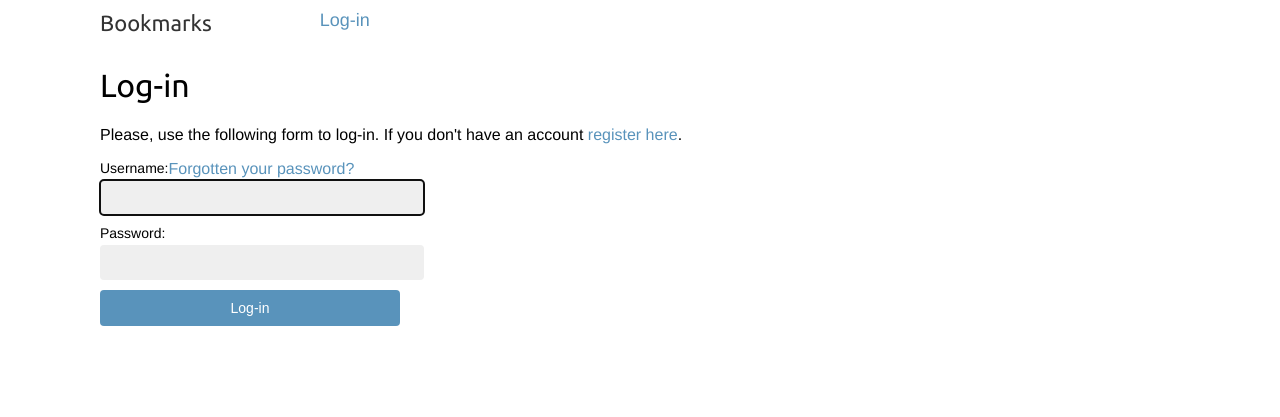
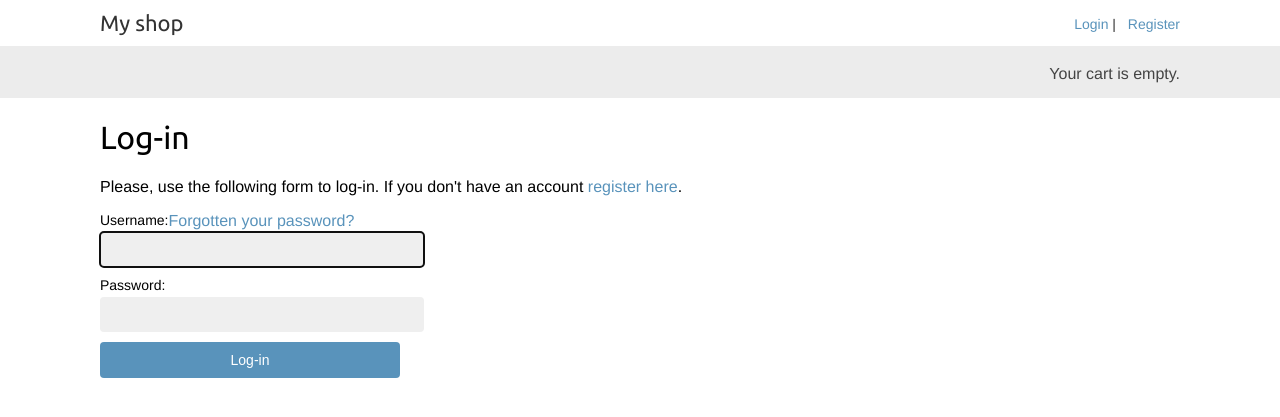
Before and after one commit to TheRoroBR/ecomm, a Django app: page /account/login/ in a window 1280 px wide. Shown: the top 417 px of the page. Run offline with Django 5.2, Linux system fonts and the light colour scheme; parts of the project's set-up code (start-up, migrations or seed data) failed here and were passed over.

Commit message:
o que deu pra fazer de login etc

```diff
--- a/ecom/account/templates/base.html
+++ b/ecom/account/templates/base.html
@@ -6,30 +6,7 @@
   <link href="{% static "css/base.css" %}" rel="stylesheet">
 </head>
 <body>
-  <div id="header">
-    <span class="logo">Bookmarks</span>
-    {% if request.user.is_authenticated %}
-      <ul class="menu">
-        <li {% if section == "dashboard" %}class="selected"{% endif %}>
-          <a href="{% url "dashboard" %}">My dashboard</a>
-        </li>
-        <li {% if section == "images" %}class="selected"{% endif %}>
-          <a href="#">Images</a>
-        </li>
-        <li {% if section == "people" %}class="selected"{% endif %}>
-          <a href="#">People</a>
-        </li>
-      </ul>
-    {% endif %}
-    <span class="user">
-      {% if request.user.is_authenticated %}
-        Hello {{ request.user.first_name|default:request.user.username }},
-        <a href="{% url "logout" %}">Logout</a>
-      {% else %}
-        <a href="{% url "login" %}">Log-in</a>
-      {% endif %}
-    </span>
-  </div>
+  {% include 'includes/header.html' %}
   {% if messages %}
     <ul class="messages">
       {% for message in messages %}
--- a/ecom/ecomm/settings.py
+++ b/ecom/ecomm/settings.py
@@ -58,7 +58,7 @@ ROOT_URLCONF = 'ecomm.urls'
 TEMPLATES = [
     {
         'BACKEND': 'django.template.backends.django.DjangoTemplates',
-        'DIRS': [],
+        'DIRS': [BASE_DIR / 'templates'],
         'APP_DIRS': True,
         'OPTIONS': {
             'context_processors': [
--- a/ecom/shop/static/css/base.css
+++ b/ecom/shop/static/css/base.css
@@ -120,6 +120,65 @@ ul.errorlist {
     padding:10px 100px;
     font-size:18px;
     overflow:auto;
+}
+
+/* Account links in header */
+.account-links {
+    float:right;
+    padding-top:6px;
+    font-size:14px;
+    color:#333;
+}
+.account-links a {
+    color:#5993bb;
+    margin-left:8px;
+}
+.account-links a:hover {
+    color:#77b6e2;
+}
+.account-links .username {
+    margin-right:6px;
+    color:#333;
+}
+
+/* Make a button look like a plain link for logout form */
+.link-button {
+    background: none;
+    border: none;
+    padding: 0;
+    margin: 0 6px;
+    color: #5993bb;
+    cursor: pointer;
+    font: inherit;
+}
+.link-button:hover {
+    color: #77b6e2;
+}
+
+/* Accessibility: skip link */
+.skip-link {
+    position: absolute;
+    left: -999px;
+    top: -999px;
+    background: #000;
+    color: #fff;
+    padding: 8px 12px;
+    z-index: 1000;
+}
+.skip-link:focus {
+    left: 10px;
+    top: 10px;
+}
+
+/* Responsive header: stack account links under logo on small screens */
+@media (max-width: 640px) {
+    #header { padding: 12px 20px; }
+    .header-inner { display:flex; flex-direction:column; align-items:flex-start; }
+    .logo { float:none; margin-right:0; font-size:20px; }
+    .account-links { float:none; margin-top:8px; font-size:15px; }
+    .account-links .sep { display:none; }
+    #subheader { padding:10px 20px; }
+    #content { padding:0 20px; }
 }
 
 #subheader {
--- /dev/null
+++ b/ecom/templates/includes/header.html
@@ -0,0 +1,40 @@
+{% load static %}
+<!-- Skip link for keyboard users -->
+<a class="skip-link" href="#content">Skip to content</a>
+<header id="header" role="banner">
+  <div class="header-inner">
+    <a href="/" class="logo">My shop</a>
+    <nav class="header-nav" role="navigation" aria-label="Main">
+      <div class="account-links" aria-live="polite">
+        {% if request.user.is_authenticated %}
+          <span class="username">Hello {{ request.user.first_name|default:request.user.username }},</span>
+          <a href="{% url 'dashboard' %}">Dashboard</a>
+          <span class="sep">|</span>
+          <form method="post" action="{% url 'logout' %}" style="display:inline">
+            {% csrf_token %}
+            <button type="submit" class="link-button">Logout</button>
+          </form>
+        {% else %}
+          <a href="{% url 'login' %}">Login</a>
+          <span class="sep">|</span>
+          <a href="{% url 'register' %}">Register</a>
+        {% endif %}
+      </div>
+    </nav>
+  </div>
+</header>
+<div id="subheader">
+  <div class="cart">
+    {% with total_items=cart|length %}
+      {% if total_items > 0 %}
+        Your cart:
+        <a href="{% url 'cart:cart_detail' %}">
+          {{ total_items }} item{{ total_items|pluralize }},
+          ${{ cart.get_total_price }}
+        </a>
+      {% elif not order %}
+        Your cart is empty.
+      {% endif %}
+    {% endwith %}
+  </div>
+</div>
```
Also changed, not shown: ecom/shop/templates/shop/base.html (+1 -18 lines), templates/includes/header.html (added, +37 -0 lines).
